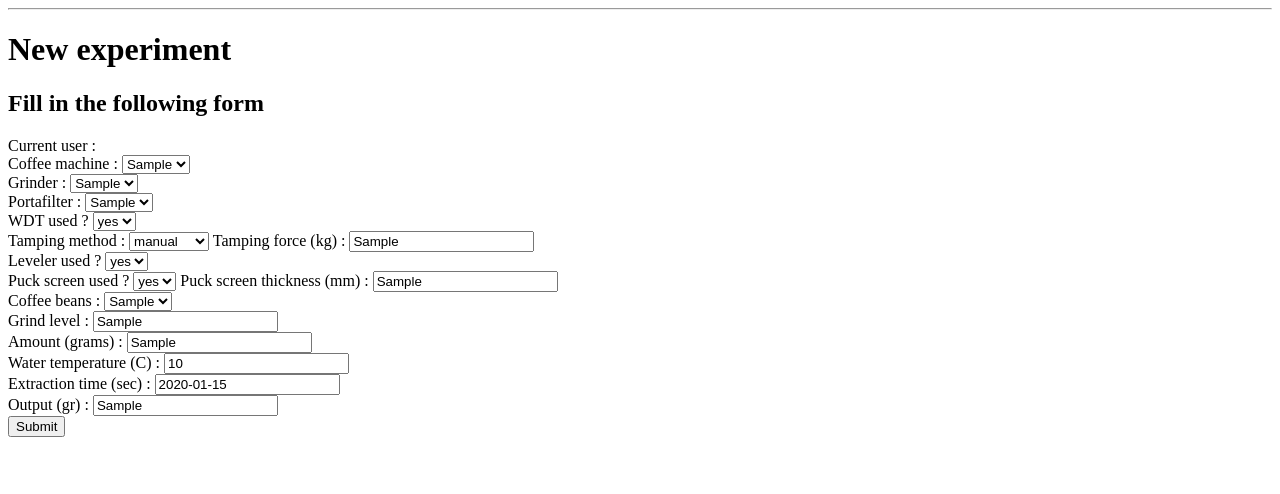
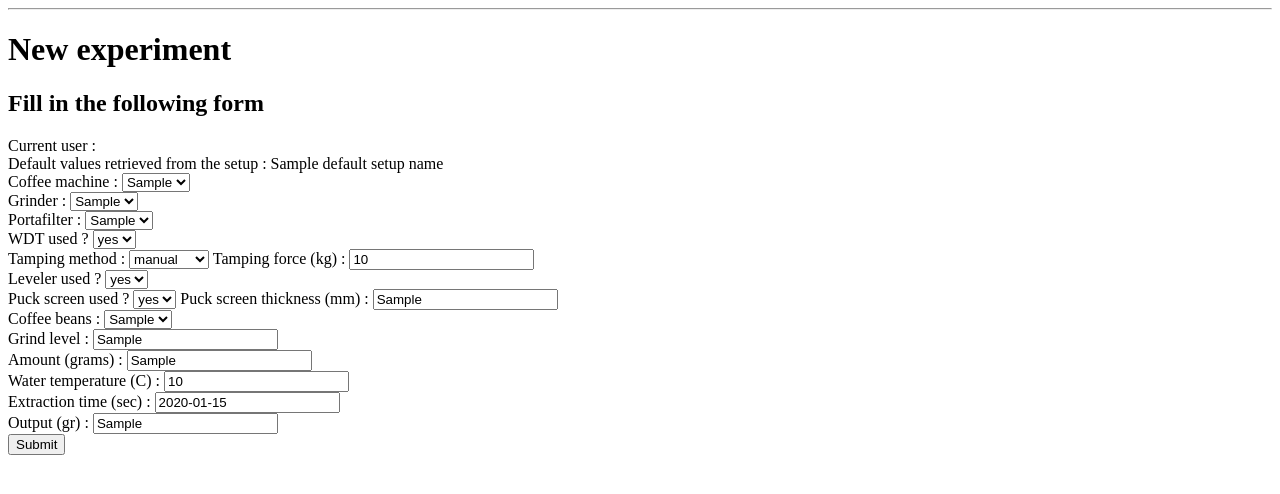
Before and after one commit to ruseny/espresso-experiment-tracker, a FastAPI app: template templates/new_experiment.html in a window 1280 px wide. Shown: the part 26-520 px from the top of the page. Run offline with FastAPI, Linux system fonts and the light colour scheme; the template is opened without the code that fills it: most values are stand-ins (such as "Sample title", 1, 10 or a date in 2020); parts of the project's set-up code (start-up, migrations or seed data) failed here and were passed over.

Commit message:
default values preselected for new experiments

```diff
--- a/app/main.py
+++ b/app/main.py
@@ -39,27 +39,38 @@ async def enter_user(user_id : Annotated[int, Form()]):
     return RedirectResponse(url = "/new_experiment", status_code=status.HTTP_302_FOUND)
 
 @app.get("/new_experiment", response_class = HTMLResponse)
-async def new_experiment_page(request : Request):
+async def new_experiment_page(request : Request, session : SessionDep):
     if app.state.current_user == 0:
         return RedirectResponse(url = "/", status_code=status.HTTP_302_FOUND)
     user_id = app.state.current_user
     user_name = user_dict[user_id]
+
     machine_dict = get_coffee_machine_dict(user_id)
     grinder_dict = get_grinder_dict(user_id)
     portafilter_dict = get_portafilter_dict(user_id)
     purchase_dict = get_purchase_dict(user_id)
+
+    query = select(UserDefaults).where(UserDefaults.user_id == user_id)
+    default_setup = session.exec(query).one()
+    default_dict = default_setup.model_dump(mode = "json")
+
+    context_dict = {}
+    for key in default_dict:
+        if default_dict[key] is None:
+            default_dict[key] = ""
+        context_dict["default_" + key] = default_dict[key]
+    context_dict["user_id"] = user_id
+    context_dict["current_user"] = user_name
+    context_dict["machine_dict"] = machine_dict
+    context_dict["grinder_dict"] = grinder_dict
+    context_dict["portafilter_dict"] = portafilter_dict
+    context_dict["purchase_dict"] = purchase_dict
+    context_dict["water_temp_c"] = 93
+
     return templates.TemplateResponse(
         request = request,
         name = "new_experiment.html",
-        context = {
-            "user_id" : user_id,
-            "current_user" : user_name,
-            "machine_dict" : machine_dict,
-            "grinder_dict" : grinder_dict,
-            "portafilter_dict" : portafilter_dict,
-            "purchase_dict" : purchase_dict,
-            "water_temp_c" : 93
-        }
+        context = context_dict
     )
 
 @app.post("/new_experiment", response_class = RedirectResponse)
--- a/templates/new_experiment.html
+++ b/templates/new_experiment.html
@@ -5,39 +5,40 @@
     <h2>Fill in the following form</h2>
     <form method="POST" action="#" id="new_exp_form">
         Current user : {{ current_user }} <input type="hidden" id="user_id" name="user_id" value={{user_id}}> <br>
+        Default values retrieved from the setup : {{ default_setup_name}} <br>
         Coffee machine : <select name="coffee_machine_id">
             {% for id in machine_dict %}
-                <option value="{{ id }}">{{ machine_dict[id] }}</option>
+                <option value="{{ id }}" {% if (id == default_coffee_machine_id) %} selected="selected" {% endif %}>{{ machine_dict[id] }}</option>
             {% endfor %}
         </select> <br>
         Grinder : <select name="grinder_id">
             {% for id in grinder_dict %}
-                <option value="{{ id }}">{{ grinder_dict[id] }}</option>
+                <option value="{{ id }}" {% if (id == default_grinder_id) %} selected="selected" {% endif %}>{{ grinder_dict[id] }}</option>
             {% endfor %}
         </select> <br>
         Portafilter : <select name="portafilter_id">
             {% for id in portafilter_dict %}
-                <option value="{{ id }}">{{ portafilter_dict[id] }}</option>
+                <option value="{{ id }}" {% if (id == default_portafilter_id) %} selected="selected" {% endif %}>{{ portafilter_dict[id] }}</option>
             {% endfor %}
         </select> <br>
         WDT used ? <select name="wdt_used">
-            <option value="yes">yes</option>
-            <option value="no">no</option>
+            <option value="yes" {% if (default_wdt_used == "yes") %} selected="selected" {% endif %}>yes</option>
+            <option value="no" {% if (default_wdt_used == "no") %} selected="selected" {% endif %}>no</option>
         </select> <br>
         Tamping method : <select name="tamping_method">
-            <option value="manual">manual</option>
-            <option value="automatic">automatic</option>
+            <option value="manual" {% if (default_tamping_method == "manual") %} selected="selected" {% endif %}>manual</option>
+            <option value="automatic" {% if (default_tamping_method == "automatic") %} selected="selected" {% endif %}>automatic</option>
         </select>
-        Tamping force (kg) : <input type="text" name="tamping_force_kg" value={{tamping_force_kg}}> <br>
+        Tamping force (kg) : <input type="text" name="tamping_force_kg" value={{default_tamping_weight_kg}}> <br>
         Leveler used ? <select name="leveler_used">
-            <option value="yes">yes</option>
-            <option value="no">no</option>
+            <option value="yes" {% if (default_leveler_used == "yes") %} selected="selected" {% endif %}>yes</option>
+            <option value="no" {% if (default_leveler_used == "manual") %} selected="selected" {% endif %}>no</option>
         </select> <br>
         Puck screen used ? <select name="puck_screen_used">
-            <option value="yes">yes</option>
-            <option value="no">no</option>
+            <option value="yes" {% if (default_puck_screen_used == "yes") %} selected="selected" {% endif %}>yes</option>
+            <option value="no" {% if (default_puck_screen_used == "no") %} selected="selected" {% endif %}>no</option>
         </select>
-        Puck screen thickness (mm) : <input type="text" name="puck_screen_thickness_mm" value={{puck_screen_thickness_mm}}> <br>
+        Puck screen thickness (mm) : <input type="text" name="puck_screen_thickness_mm" value={{default_puck_screen_thickness_mm}}> <br>
         Coffee beans : <select name="coffee_bean_purchase_id">
             {% for id in purchase_dict %}
                 <option value="{{ id }}">{{ purchase_dict[id] }}</option>
```
